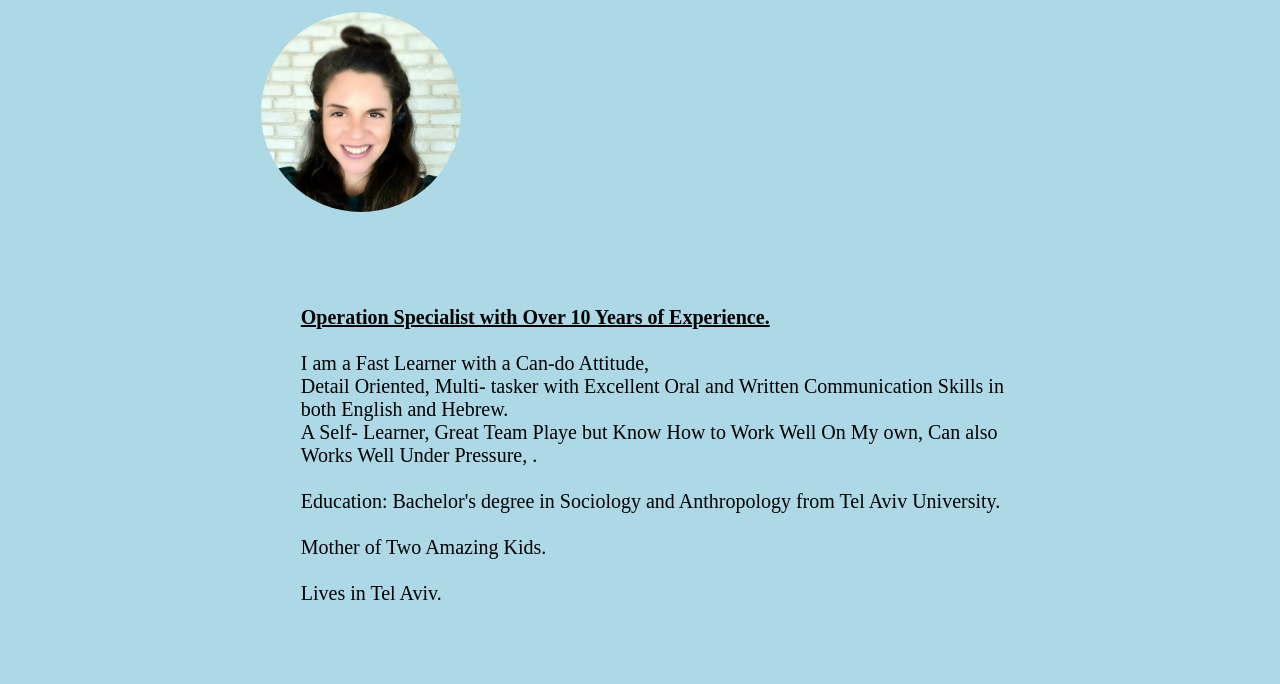
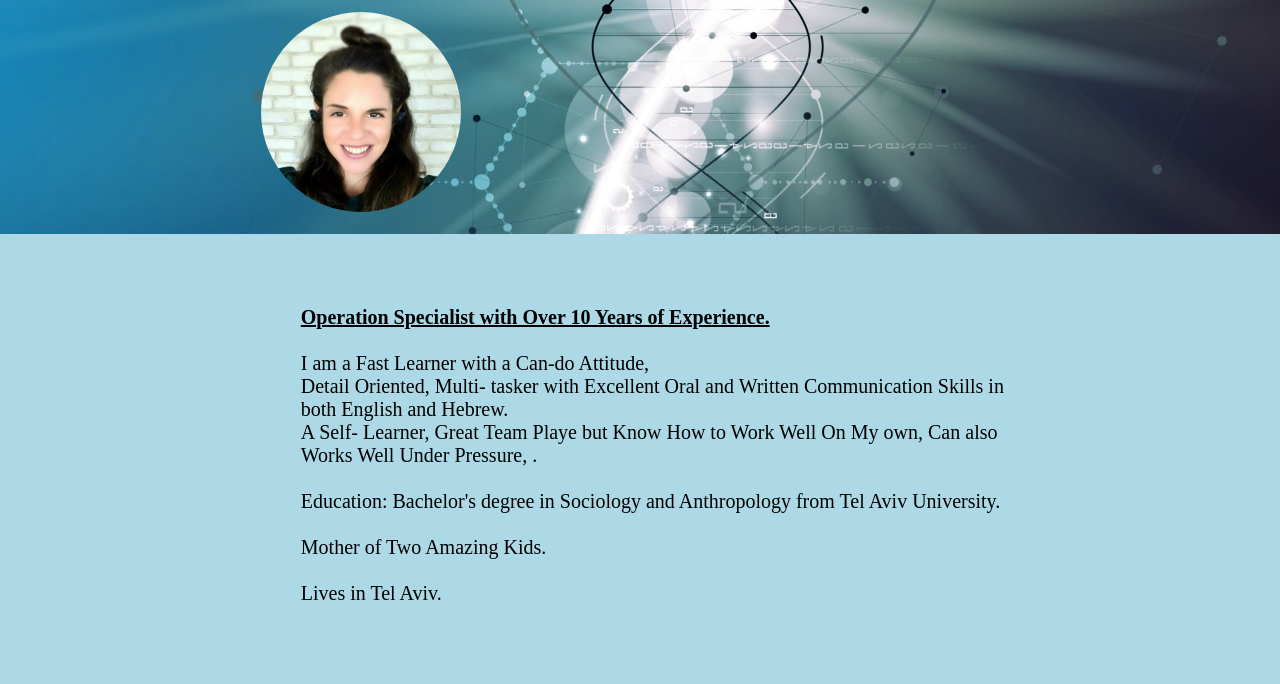
Before and after one commit to GavishD/About-Me, a plain HTML site: page index.html in a window 1280 px wide. Shown: the part 116-800 px from the top of the page. Drawn offline with Linux system fonts and the light colour scheme.

Commit message:
Update styles.css

```diff
--- a/styles.css
+++ b/styles.css
@@ -21,7 +21,7 @@ img{
 }
 
 body{
-background-image: url("../images/background.jpg");
+background-image: url("background.jpg");
 background-repeat: repeat-x;
 background-color: lightblue;
 text-align: right-side
```
